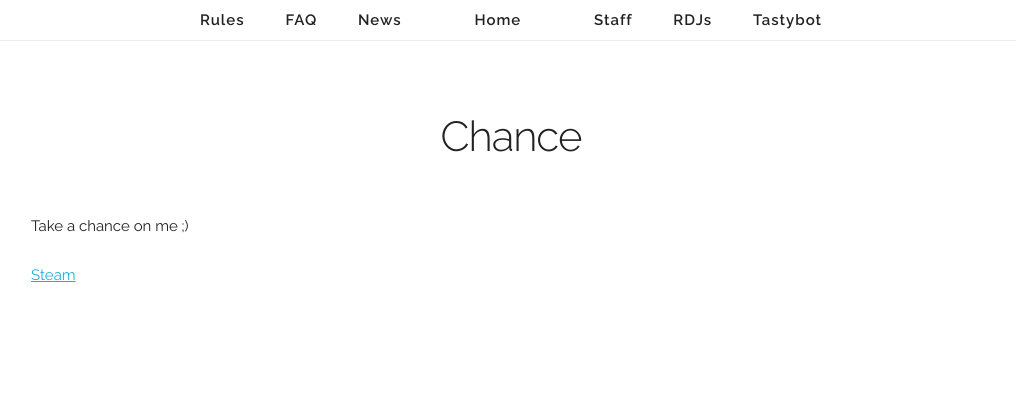
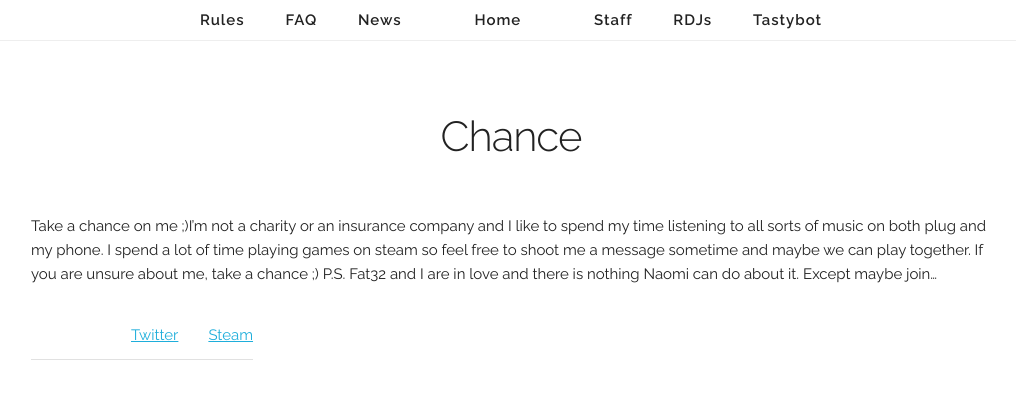
Before and after one commit to catsaretasty/catsaretasty.github.io, a Jekyll site: the page built from _staff/chance.md, in a window 1280 px wide. Shown: the top 399 px of the page, without its empty margins (129-1145 px from the left). Built offline with Jekyll 4.4.1, drawn with Linux system fonts in a browser that asks for light colours.

Commit message:
Updated Chance and Emsify Bio

```diff
--- a/_staff/chance.md
+++ b/_staff/chance.md
@@ -2,6 +2,7 @@
 name: Chance
 id: chance
 ---
-Take a chance on me ;)
+Take a chance on me ;)I'm not a charity or an insurance company and I like to spend my time listening to all sorts of music on both plug and my phone. I spend a lot of time playing games on steam so feel free to shoot me a message sometime and maybe we can play together. If you are unsure about me, take a chance ;)
+P.S. Fat32 and I are in love and there is nothing Naomi can do about it. Except maybe join...
 
-[Steam](http://steamcommunity.com/profiles/76561198045708273/)
+[Twitter](https://twitter.com/Cal_TakeaChance) | [Steam](https://steamcommunity.com/id/TastyChance)
```
Also changed, not shown: _staff/emsify.md (+1 -0 lines).
